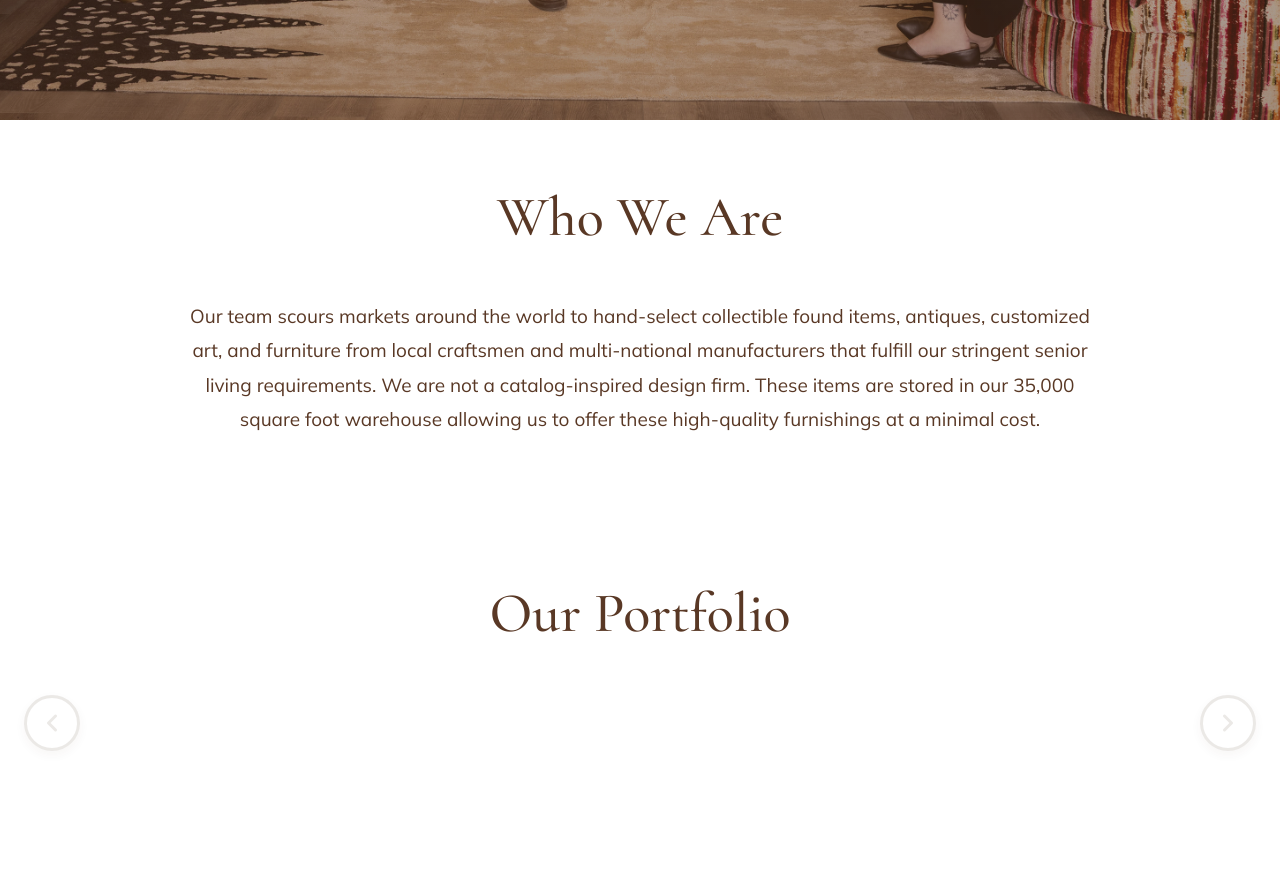
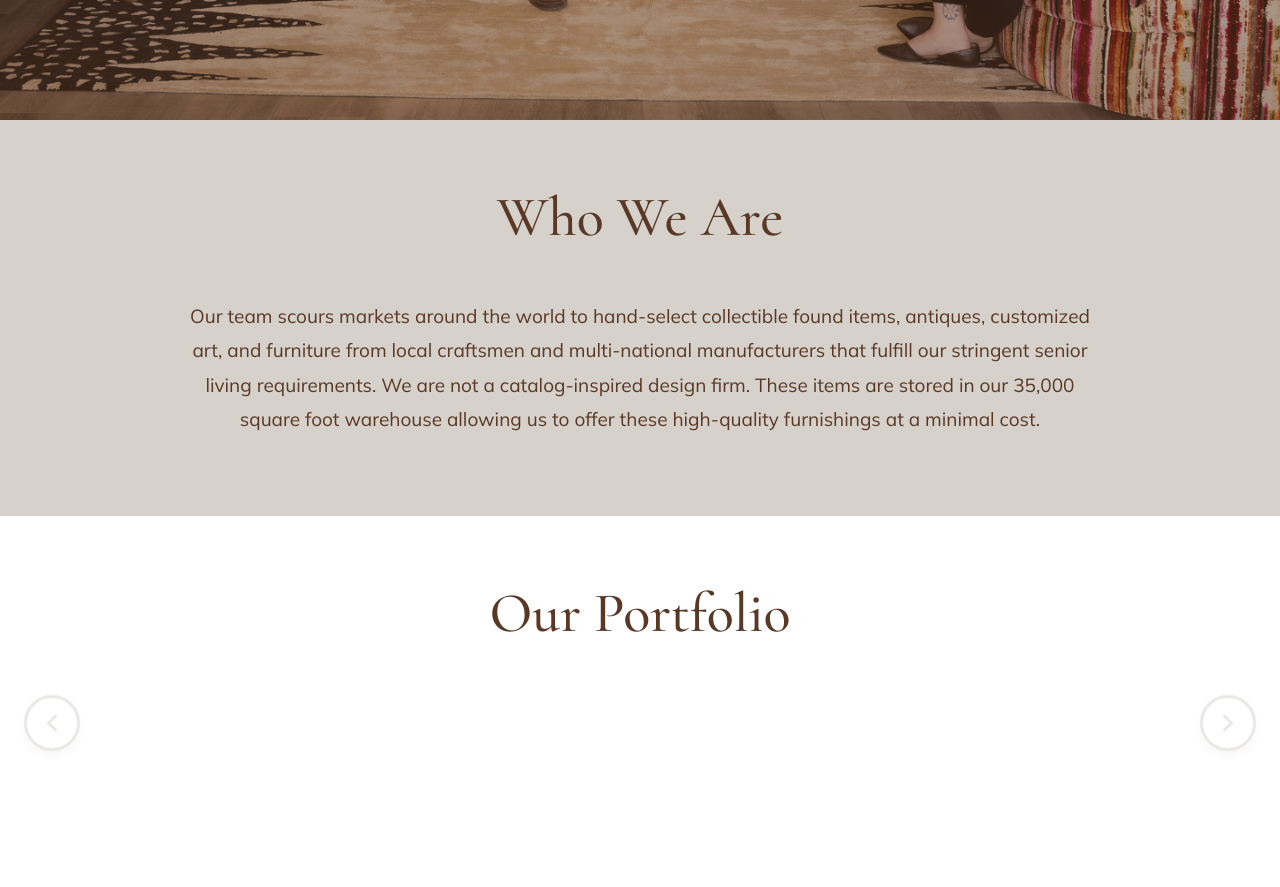
Before and after one commit to RyShoe8/seniorbydesign, a Next.js app: page / in a window 1280 px wide. Shown: the part 800-1687 px from the top of the page. Built offline with nearby package versions, Linux system fonts and the light colour scheme; no server answers; the database is empty.

Commit message:
Fix section color alternation - add bg-warm-grey to Who We Are section

```diff
--- a/app/page.tsx
+++ b/app/page.tsx
@@ -82,7 +82,7 @@ export default async function Home() {
       </section>
 
       {/* Who We Are Section */}
-      <section className="who-we-are-section section-padding">
+      <section className="who-we-are-section section-padding bg-warm-grey">
         <div className="container">
           <h2 className={styles.sectionHeading}>Who We Are</h2>
           <div className={styles.whoWeAreContent}>
```
